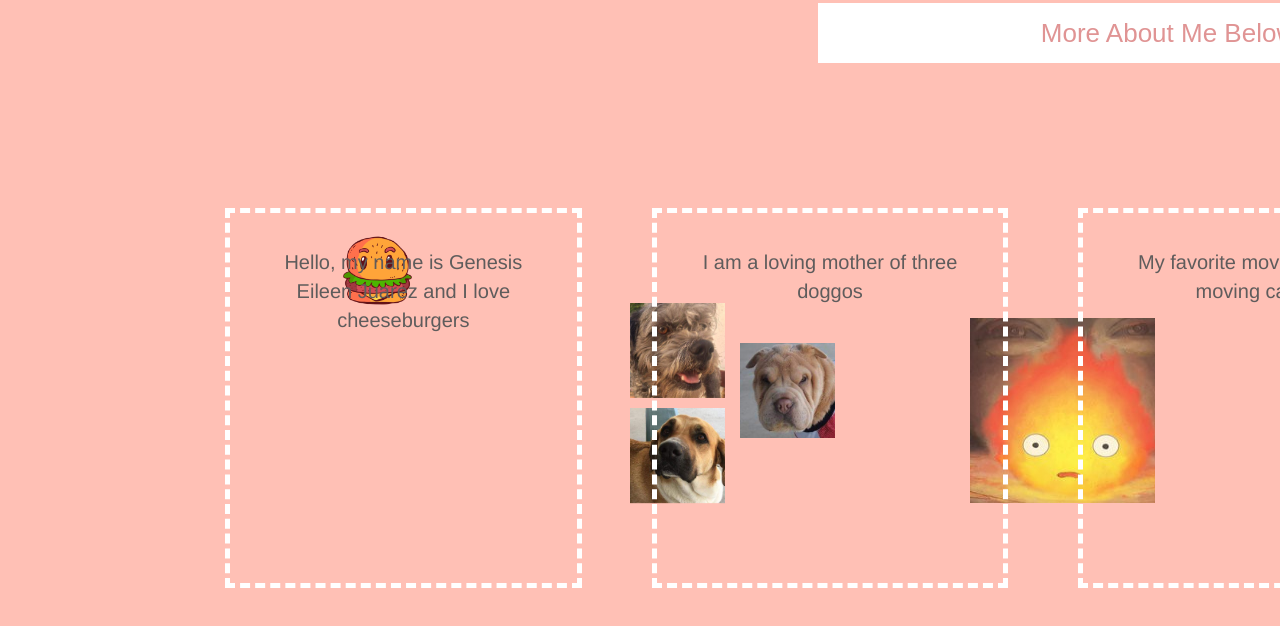
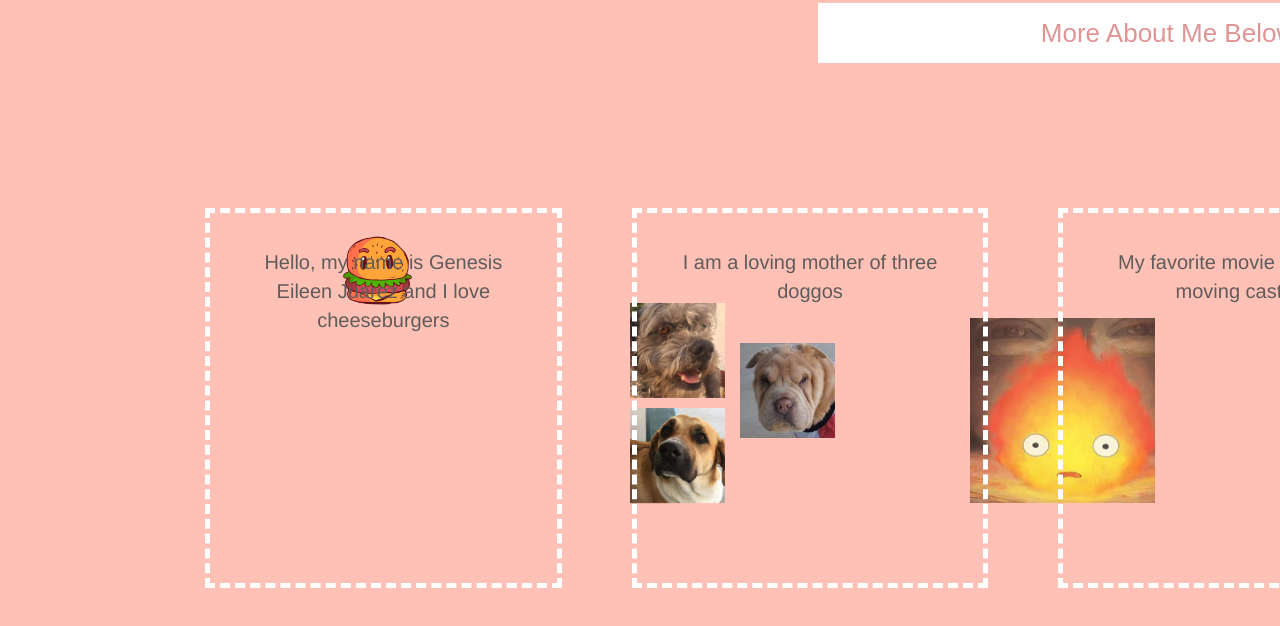
Before and after one commit to genesisjuarez/gene.juarez, a plain HTML site: page me.html in a window 1280 px wide. Shown: the part 646-1272 px from the top of the page. Drawn offline with Linux system fonts and the light colour scheme.

Commit message:
Update style.css

```diff
--- a/css/style.css
+++ b/css/style.css
@@ -496,7 +496,7 @@ a {
 
 .col3 {
 	position: relative;
-	left: 190px;
+	left: 170px;
 	margin-left: 25px;
 
 }
```
